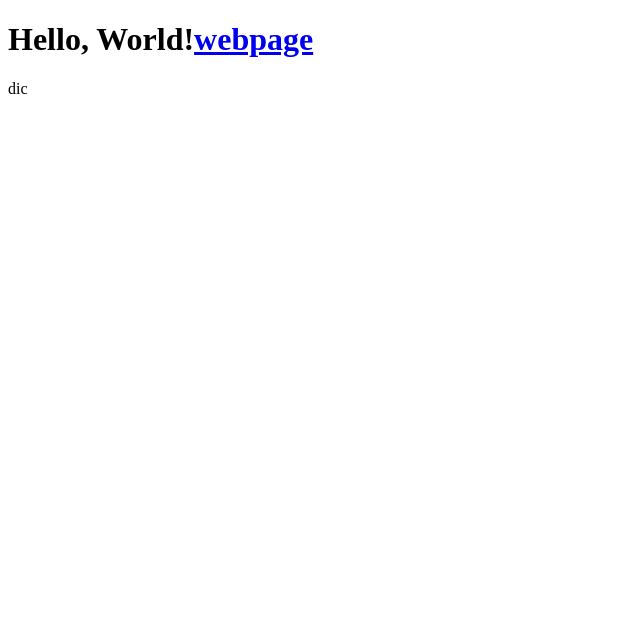
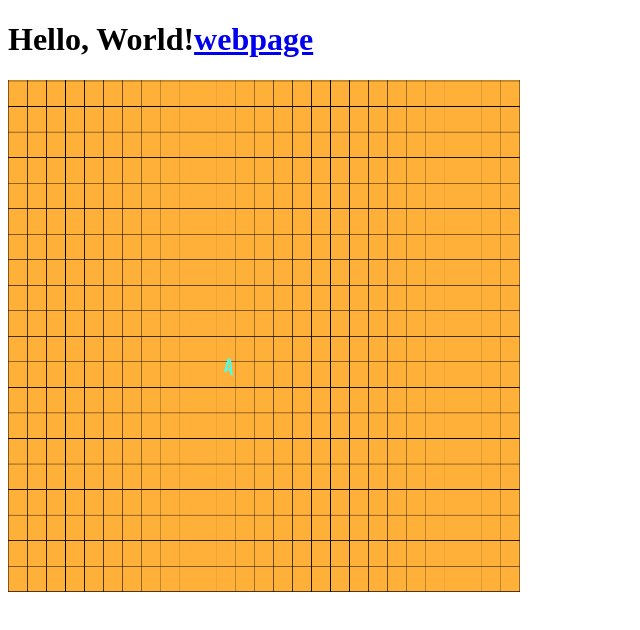
Before and after one commit to sadaqtu/sadaqtu.github.io, a plain HTML site: page index.html in a window 1280 px wide. Shown: the whole page, without its empty margins (0-640 px from the left). Drawn offline with Linux system fonts and the light colour scheme; files that its build step writes are made by us from their sources.

Commit message:
Update index.html

```diff
--- a/index.html
+++ b/index.html
@@ -12,4 +12,4 @@
   </h1>
 </body>
 </html>
-<text>dic</text>
+<text><img src="0.png"></text>
```
